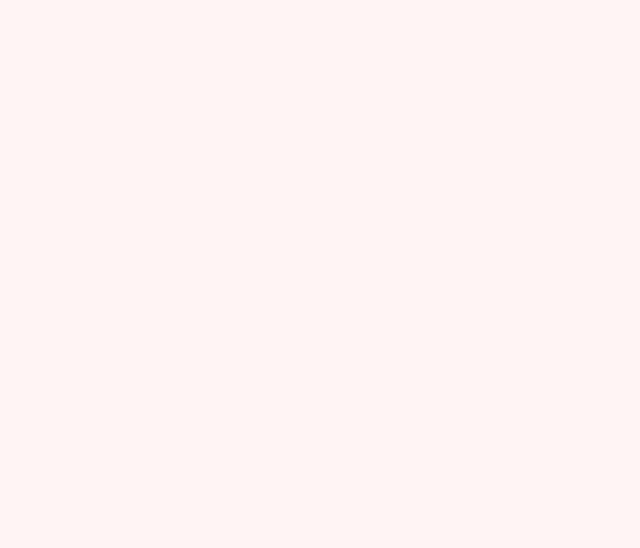
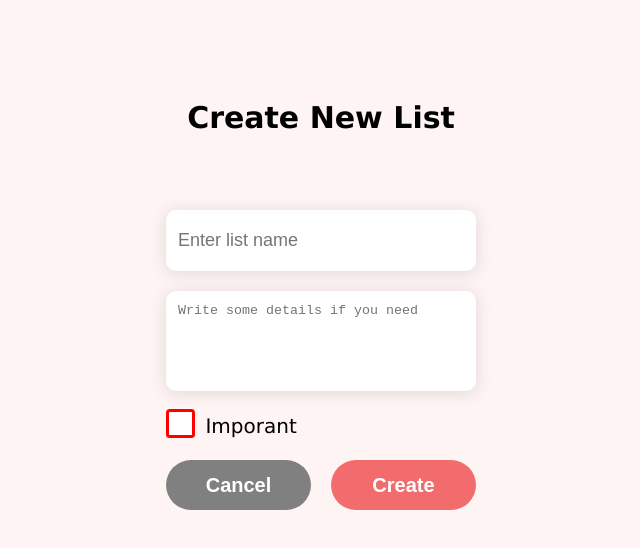
Before and after one commit to TheWoxPL/shopping-list, a React (Vite) app: page /create-list in a window 1280 px wide. Before the commit this address had no page. Shown: the top 548 px of the page, without its empty margins (319-959 px from the left). Built offline with nearby package versions, Linux system fonts and the light colour scheme.

Commit message:
feat: add createlistform component

```diff
--- a/src/App.jsx
+++ b/src/App.jsx
@@ -1,5 +1,6 @@
 import { BrowserRouter as Router, Route, Routes} from 'react-router-dom';
 import HomePage from './pages/HomePage/HomePage';
+import CreateListPage from './pages/CreateListPage/CreateListPage'
 
 function App() {
   return (
@@ -7,6 +8,7 @@ function App() {
       <Router>
         <Routes>
           <Route path="/" exact element={<HomePage />} />
+          <Route path="/create-list" exact element={<CreateListPage />} />
         </Routes>
       </Router>
     </>
--- a/src/assets/styles/baseStyles.scss
+++ b/src/assets/styles/baseStyles.scss
@@ -11,7 +11,7 @@
 
 :focus-visible {
   outline-style: outset;
-  outline-color: theme.$pink_100;
+  outline-color: theme.$pinkish-red;
   outline-width: 3px;
   border-radius: 3px;
   outline-offset: 2px;
--- /dev/null
+++ b/src/components/CreateListForm/CreateListForm.jsx
@@ -0,0 +1,21 @@
+import styles from './CreateListForm.module.scss';
+
+export default function CreateListForm() {
+  return (
+    <div className={styles.createListForm}>
+        <span className={styles.title} >Create New List</span>
+        <form className={styles.form}>
+          <input className={styles.listName} type='text' placeholder='Enter list name' name='title' />
+          <textarea className={styles.details} name='details' placeholder='Write some details if you need'></textarea>
+          <div className={styles.importance}>
+            <input type='checkbox' name='immportance' />
+            <span>Imporant</span>
+          </div>
+          <div className={styles.buttonsArea}>
+            <button className={styles.cancelButton}>Cancel</button>
+            <button className={styles.createButton} type='submit'>Create</button>
+          </div>
+        </form>
+    </div>
+  )
+}
--- /dev/null
+++ b/src/components/CreateListForm/CreateListForm.module.scss
@@ -0,0 +1,119 @@
+@use '../../assets/styles/theme.scss';
+
+.createListForm{
+  display: flex;
+  flex-direction: column;
+  max-height: 600px;
+  height: 100%;
+  // background-color: red;
+  align-self: center;
+  width: 100%;
+  align-items: center;
+
+  .title{
+    text-align: center;
+    flex: 1;
+    align-items: end;
+    font-size: 30px;
+    font-weight: 900;
+  }
+  .form{
+    // background-color: rgb(101, 101, 224);
+    max-width: 350px;
+    width: 100%;
+    display: flex;
+    flex: 6;
+    flex-direction: column;
+    padding: 20px;
+
+    .listName, .details{
+      margin: 10px 0px;
+      border-radius: 10px;
+      border: none;
+      background-color: white;
+      -webkit-box-shadow: 0px 2px 16px 0px rgba(99, 99, 99, 0.2);
+      -moz-box-shadow: 0px 2px 16px 0px rgba(99, 99, 99, 0.2);
+      box-shadow: 0px 2px 16px 0px rgba(99, 99, 99, 0.2);
+      padding: 12px;
+
+    }
+    .listName{
+      height: 61px;
+      font-size: 18px;
+    }
+    .details{
+      height: 100px;
+      resize: none;
+    }
+    .importance{
+      margin: 10px 0px;
+      display: flex;
+
+      input{
+        -webkit-appearance: none;
+        appearance: none;
+        background-color: #fff;
+        margin: 0;
+        display: grid;
+        place-content: center;
+        font: inherit;
+        width: 1.15em;
+        height: 1.15em;
+        border: 0.15em solid red;
+        border-radius: 0.15em;
+        transform: translateY(-0.075em);
+
+
+        &::before {
+          background-color: red;
+          content: '';
+          width: 23px;
+          height: 23px;
+          transform: scale(0);
+          transition: 220ms transform ease-in-out;
+          box-shadow: inset 1em 1em var(--form-control-color);
+        }
+        &:checked::before {
+          transform: scale(1);
+        }
+      }
+      span{
+        margin-left: 10px;
+        font-size: 20px;
+        align-self: center;
+      }
+    }
+    .buttonsArea{
+      margin: 10px 0px;
+      display: flex;
+      justify-content: space-between;
+
+      .createButton, .cancelButton{
+        width: 145px;
+        height: 50px;
+        border-radius: 25px;
+        border: none;
+        padding: 5px;
+        font-size: 20px;
+        color: white;
+        font-weight: 900;
+      }
+      .cancelButton{
+        background-color: gray;
+      }
+      .createButton{
+        background-color: theme.$pinkish-red;
+      }
+    }
+  }
+}
+/*
+createListForm
+title
+listName
+importance
+details
+buttonsArea
+cancelButton
+createButton
+*/
--- /dev/null
+++ b/src/pages/CreateListPage/CreateListPage.jsx
@@ -0,0 +1,9 @@
+import styles from './CreateListPage.module.scss'
+import  CreateListForm from '../../components/CreateListForm/CreateListForm'
+export default function HomePage() {
+  return (
+    <div className={styles.createListPage}>
+      <CreateListForm />
+    </div>
+  )
+}
--- /dev/null
+++ b/src/pages/CreateListPage/CreateListPage.module.scss
@@ -0,0 +1,21 @@
+@use '../../assets/styles/theme';
+
+.createListPage{
+  height: 100vh;
+  display: flex;
+  // flex-direction: column;
+
+  // > :nth-child(2){
+  //   overflow-y: scroll;
+  // }
+  // > :nth-child(3){
+  //   width: 100%;
+  //   position: absolute;
+  //   bottom: 0px;
+  // }
+  // > :nth-child(4){
+  //   position: absolute;
+  //   bottom: 80px;
+  //   right: 10px;
+  // }
+}
```
